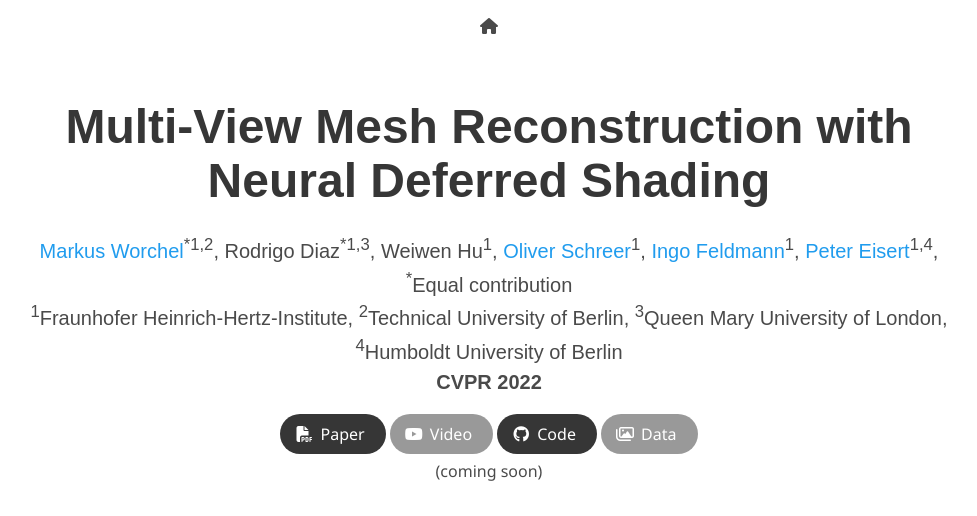
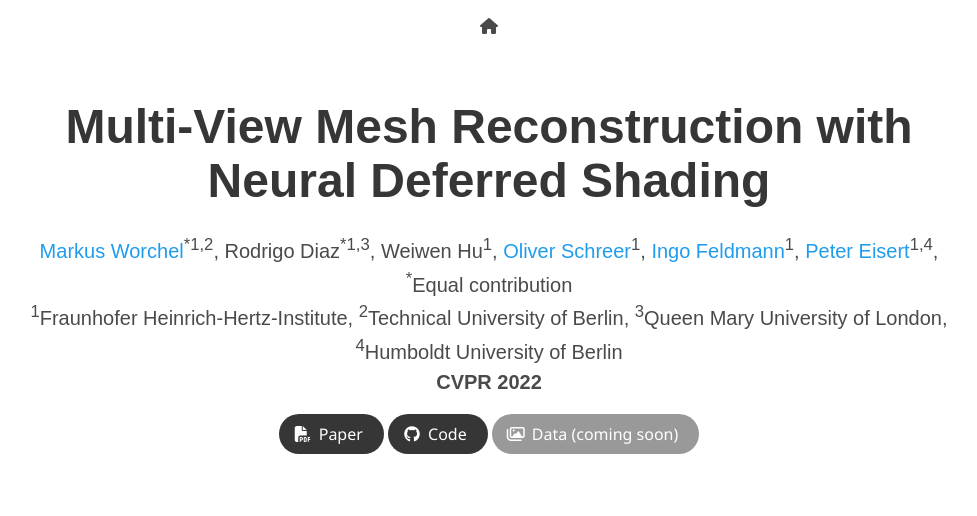
Before and after one commit to fraunhoferhhi/neural-deferred-shading, a plain HTML site: page docs/index.html in a window 1280 px wide. Shown: the top 516 px of the page, without its empty margins (151-1128 px from the left). Drawn offline with nearby package versions, Linux system fonts and the light colour scheme; grey boxes are pictures that could not be loaded; some icons are missing; a web font is replaced by a local one.

Commit message:
Update links

```diff
--- a/docs/index.html
+++ b/docs/index.html
@@ -132,7 +132,7 @@
                 </a>
               </span> -->
               <!-- Video Link. -->
-              <span class="link-block">
+              <!-- <span class="link-block">
                 <a
                    class="external-link button is-normal is-rounded is-dark" disabled>
                   <span class="icon">
@@ -140,7 +140,7 @@
                   </span>
                   <span>Video</span>
                 </a>
-              </span>
+              </span> -->
               <!-- Code Link. -->
               <span class="link-block">
                 <a href="https://github.com/fraunhoferhhi/neural-deferred-shading"
@@ -158,11 +158,8 @@
                   <span class="icon">
                       <i class="far fa-images"></i>
                   </span>
-                  <span>Data</span>
+                  <span>Data (coming soon)</span>
                   </a>
-            </div>
-            <div>
-              (coming soon)
             </div>
           </div>
         </div>
```
